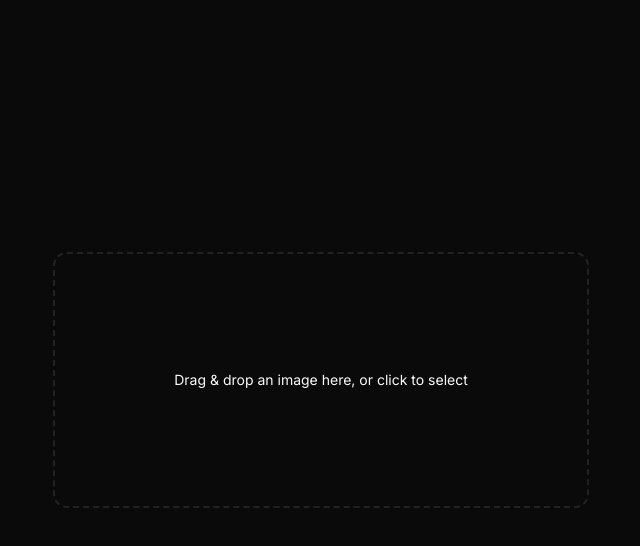
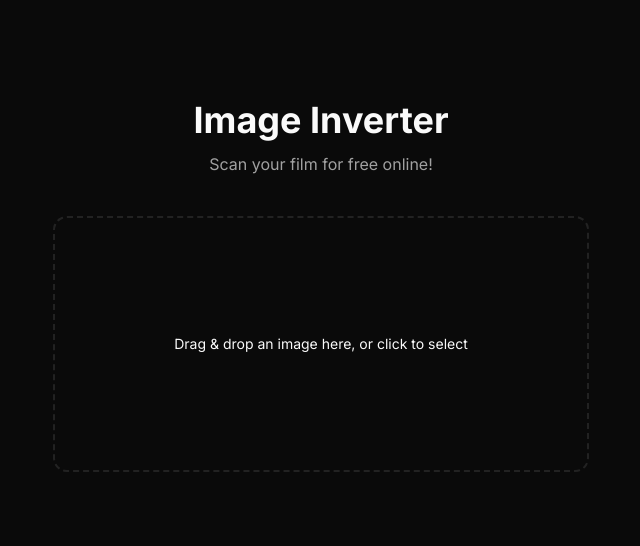
Before and after one commit to simovicaleksa/image-inverter, a Next.js app: page / in a window 1280 px wide. Shown: the top 546 px of the page, without its empty margins (319-959 px from the left). Built offline with nearby package versions, Linux system fonts and the light colour scheme.

Commit message:
refactor: sort tailwind classes & imports

```diff
--- a/src/app/layout.tsx
+++ b/src/app/layout.tsx
@@ -2,20 +2,22 @@ import "~/styles/globals.css";
 
 import type { Metadata } from "next";
 import { Inter } from "next/font/google";
+import { FilesProvider } from "~/hooks/use-files";
 import { cn } from "~/lib/utils";
-import { FilesProvider } from "~/hooks/use-files";
 
 const inter = Inter({ subsets: ["latin"], variable: "--font-sans" });
 
 export const metadata: Metadata = {
 	title: "Image Inverter",
-  description: "Lightweight bulk image inverter."
+	description: "Lightweight bulk image inverter.",
 };
 
-export default function RootLayout({ children }: Readonly<{ children: React.ReactNode }>) {
+export default function RootLayout({
+	children,
+}: Readonly<{ children: React.ReactNode }>) {
 	return (
 		<html
-      className={cn(inter.variable, "font-sans dark", inter.variable)}
+			className={cn(inter.variable, "dark font-sans", inter.variable)}
 			lang="en"
 		>
 			<body className="bg-background">
--- a/src/app/page.tsx
+++ b/src/app/page.tsx
@@ -4,7 +4,13 @@ import { LucideX } from "lucide-react";
 import Image from "next/image";
 import { FilesDropzone } from "~/components/files-dropzone";
 import { Button } from "~/components/ui/button";
-import { Item, ItemContent, ItemDescription, ItemMedia, ItemTitle } from "~/components/ui/item";
+import {
+	Item,
+	ItemContent,
+	ItemDescription,
+	ItemMedia,
+	ItemTitle,
+} from "~/components/ui/item";
 import { useFiles } from "~/hooks/use-files";
 import { formatBytes, formatFileType } from "~/lib/format";
 
@@ -12,23 +18,27 @@ export default function HomePage() {
 	const { files, setFiles } = useFiles();
 
 	return (
-    <main className="flex items-center justify-center size-full min-h-screen">
-      <section className="p-5 max-w-xl size-full flex flex-col gap-10">
+		<main className="mt-20 flex size-full min-h-screen justify-center">
+			<section className="flex size-full max-w-xl flex-col gap-10 p-5">
+				<div className="flex flex-col items-center justify-center gap-3 text-center">
+					<h1 className="font-bold text-4xl">Image Inverter</h1>
+					<p className="text-muted-foreground">
+						Scan your film for free online!
+					</p>
+				</div>
+
 				<FilesDropzone />
 
 				<div className="flex flex-col gap-2">
 					{files.map((item) => (
-            <Item
-              key={item.url}
-              variant={"outline"}
-            >
+						<Item key={item.url} variant={"outline"}>
 							<ItemMedia>
 								<Image
+									alt="image preview"
+									className="size-10 object-cover"
+									height={30}
 									src={item.url}
 									width={30}
-                  height={30}
-                  alt="image preview"
-                  className="object-cover size-10"
 								/>
 							</ItemMedia>
 							<ItemContent>
@@ -37,11 +47,13 @@ export default function HomePage() {
 							</ItemContent>
 							<ItemContent>
 								<Button
+									onClick={() => {
+										setFiles((prev) =>
+											prev.filter((file) => file.id !== item.id),
+										);
+									}}
+									size={"icon-xs"}
 									variant={"destructive"}
-                  size={"icon-xs"}
-                  onClick={() => {
-                    setFiles((prev) => prev.filter((file) => file.id !== item.id));
-                  }}
 								>
 									<LucideX></LucideX>
 								</Button>
```
Lines whose indentation alone changed are shown as unchanged.
